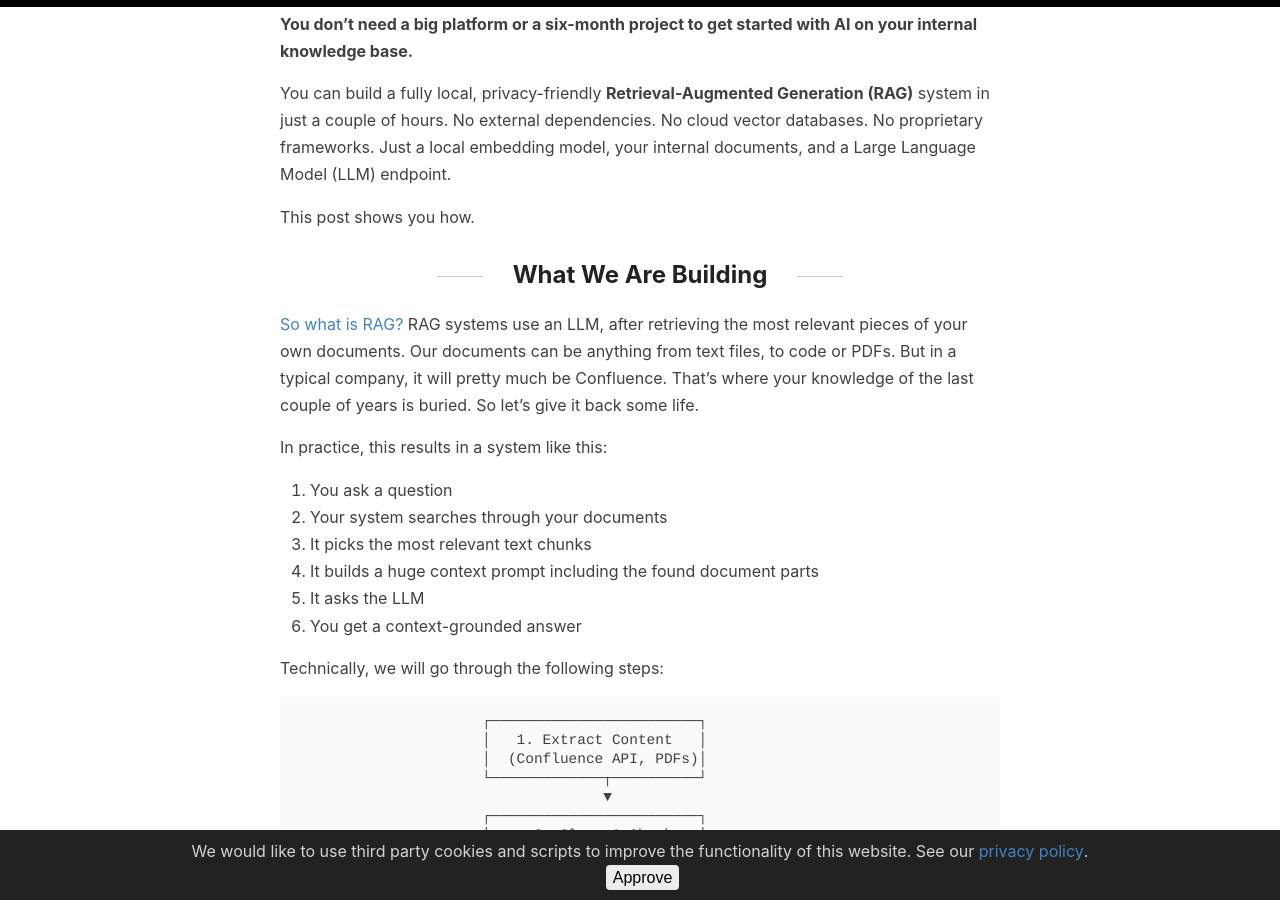
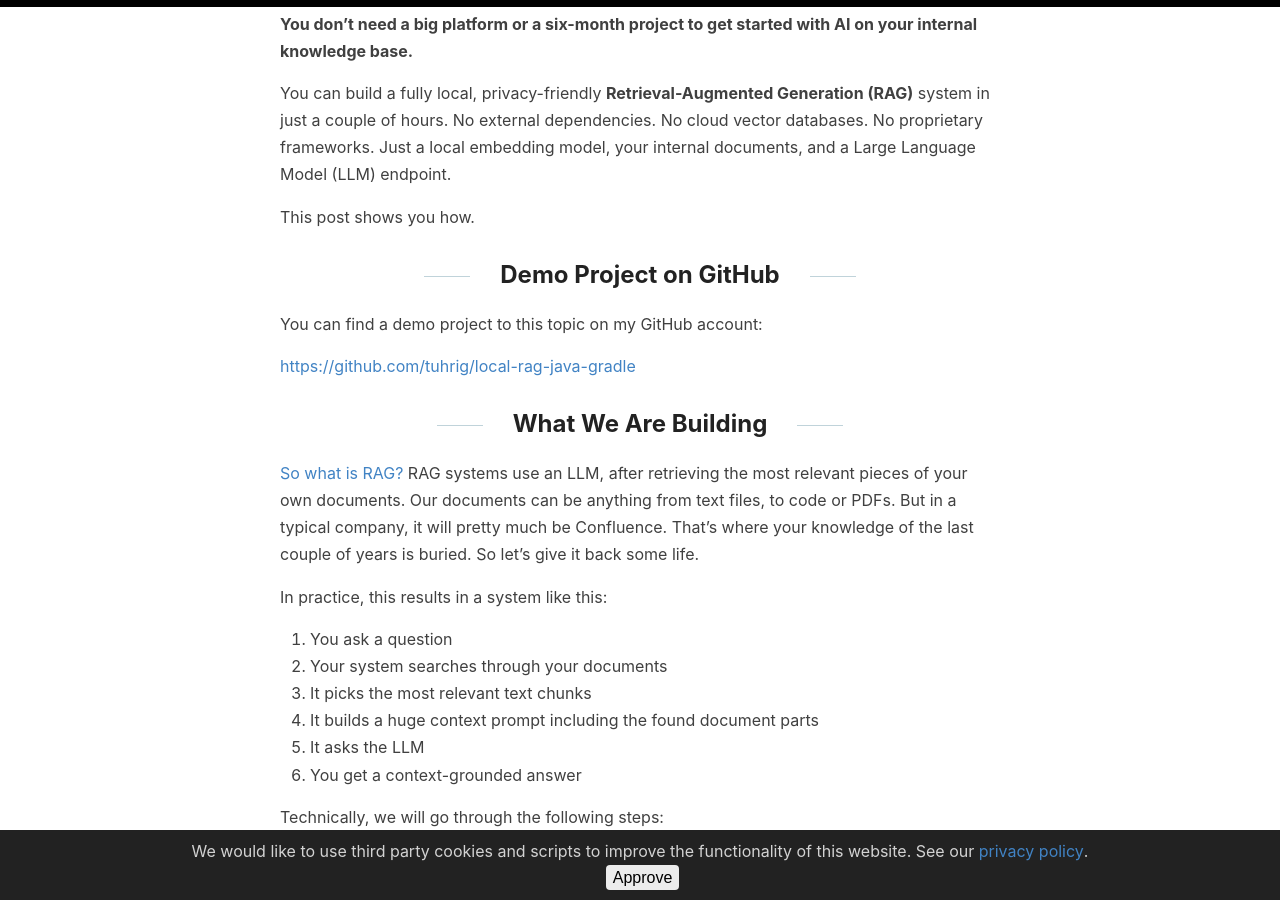
Before and after one commit to tuhrig/tuhrig.github.io, a Jekyll site: the page built from _posts/2025/2025-11-14-local-rag.md, in a window 1280 px wide and 900 px high, scrolled down 444 px. Built offline with Jekyll 4.4.1, drawn with Linux system fonts in a browser that asks for light colours; some of the changed text lies outside the part shown.

Commit message:
Link demo on github

```diff
--- a/_posts/2025/2025-11-14-local-rag.md
+++ b/_posts/2025/2025-11-14-local-rag.md
@@ -20,6 +20,12 @@ No proprietary frameworks.
 Just a local embedding model, your internal documents, and a Large Language Model (LLM) endpoint.
 
 This post shows you how.
+
+## Demo Project on GitHub
+
+You can find a demo project to this topic on my GitHub account:
+
+[https://github.com/tuhrig/local-rag-java-gradle](https://github.com/tuhrig/local-rag-java-gradle)
 
 ## What We Are Building
 
@@ -488,5 +494,9 @@ Pick one space, one folder, or one project — and build your own AI assistant a
 It’s easier than you think.
 And highly addictive once it works.
 
+Also check my demo project on GitHub:
+
+[https://github.com/tuhrig/local-rag-java-gradle](https://github.com/tuhrig/local-rag-java-gradle)
+
 **Best regards,**
 Thomas
```
